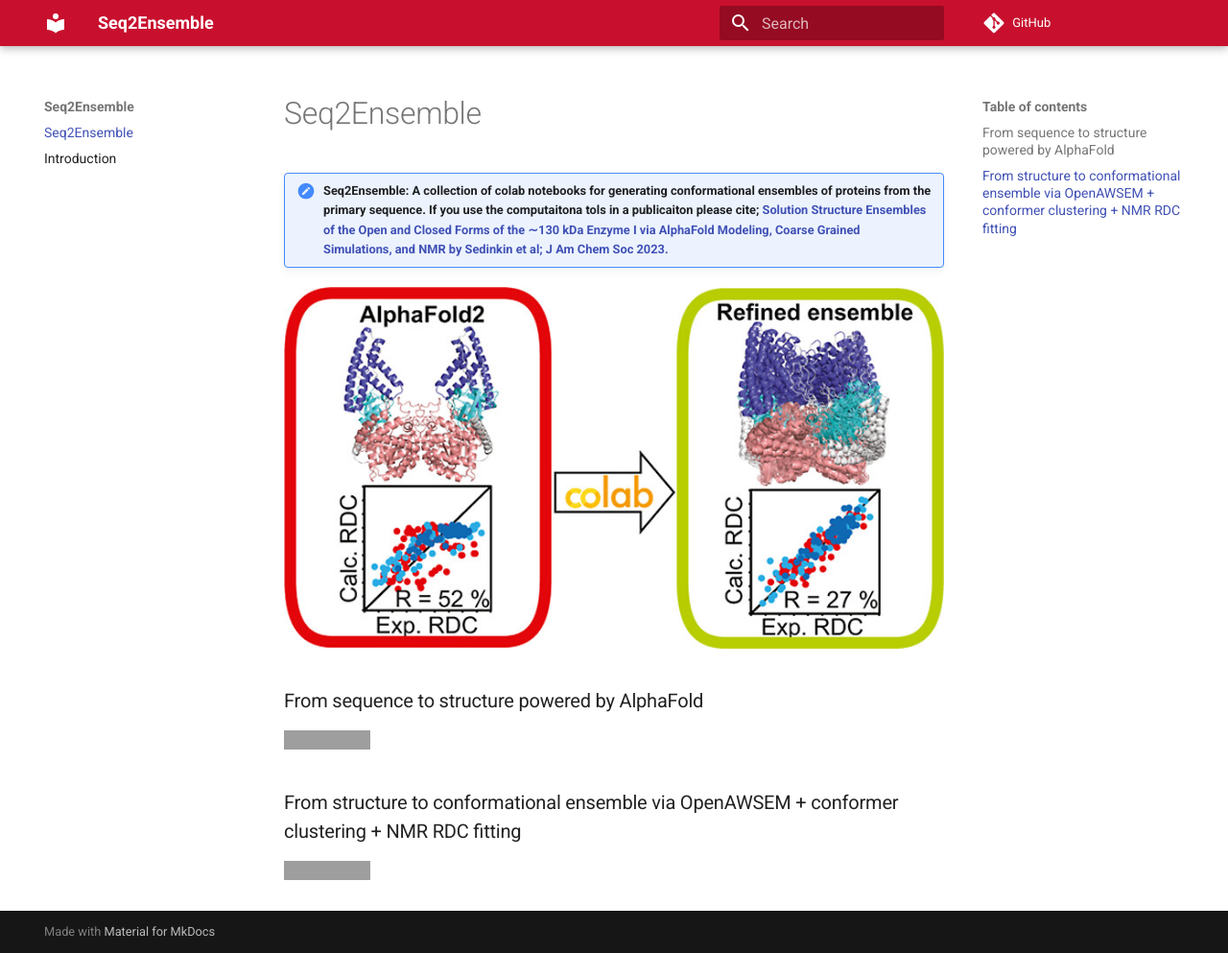
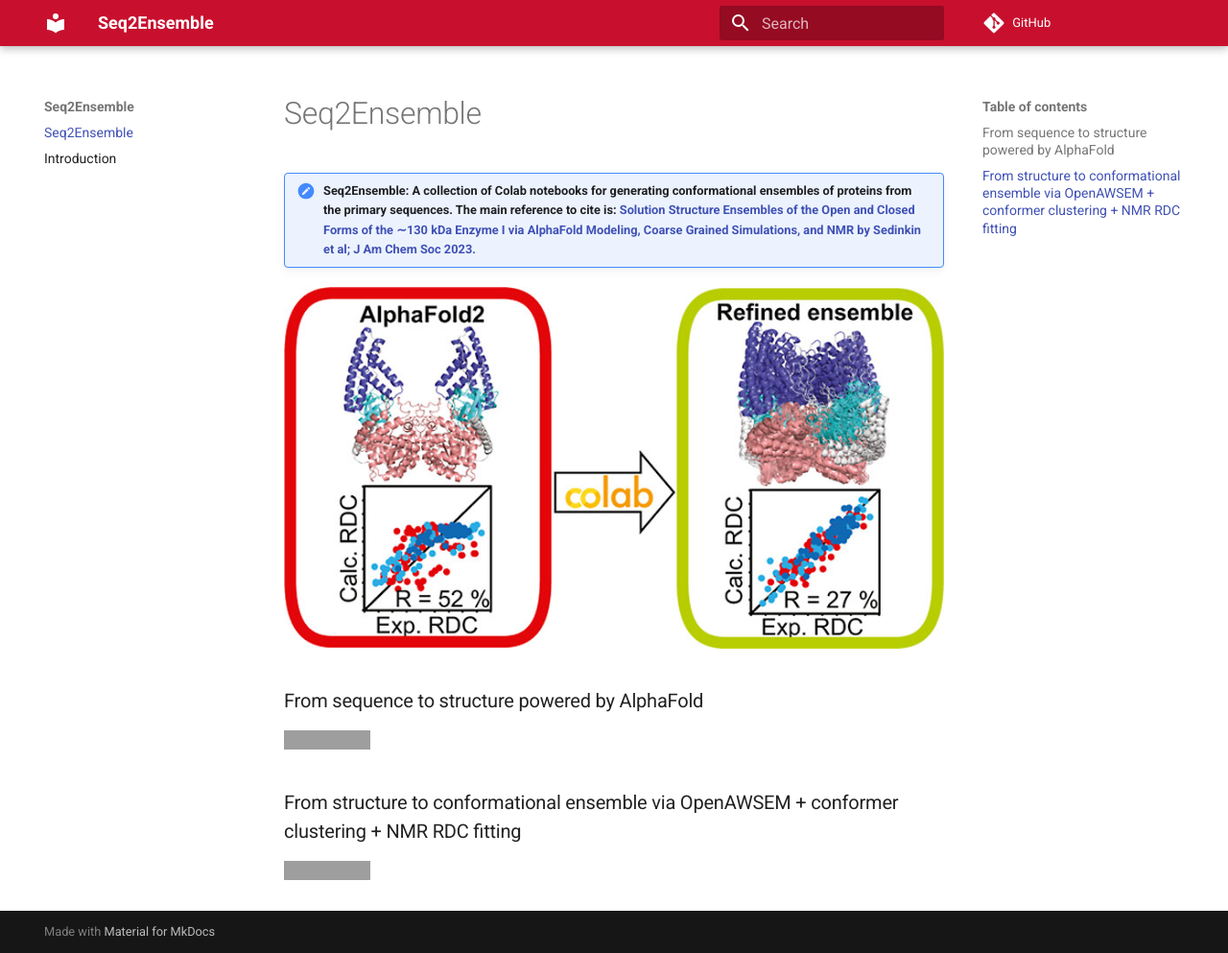
Before and after one commit to PotoyanGroup/Seq2Ensemble, an MkDocs documentation site: the page built from docs/index.md, in a window 1280 px wide and 993 px high. Shown: the whole window at 96% size. Built offline with MkDocs 1.6.1 and Material for MkDocs 9.7.7, drawn with Linux system fonts in a browser that asks for light colours; comment, search, counter and statistics services are not loaded; grey boxes are pictures that could not be loaded.

Commit message:
'final touches'

```diff
--- a/docs/index.md
+++ b/docs/index.md
@@ -1,4 +1,4 @@
-!!! tldr "Seq2Ensemble: A collection of colab notebooks for generating conformational ensembles of proteins from the primary sequence. If you use the computaitona tols in a publicaiton please cite; [Solution Structure Ensembles of the Open and Closed Forms of the ∼130 kDa Enzyme I via AlphaFold Modeling, Coarse Grained Simulations, and NMR by Sedinkin et al; J Am Chem Soc 2023.](https://pubs.acs.org/doi/full/10.1021/jacs.3c03425)"
+!!! tldr "Seq2Ensemble: A collection of Colab notebooks for generating conformational ensembles of proteins from the primary sequences. The main reference to cite is: [Solution Structure Ensembles of the Open and Closed Forms of the ∼130 kDa Enzyme I via AlphaFold Modeling, Coarse Grained Simulations, and NMR by Sedinkin et al; J Am Chem Soc 2023.](https://pubs.acs.org/doi/full/10.1021/jacs.3c03425)"
 
 ![](main.jpeg)
 
```
